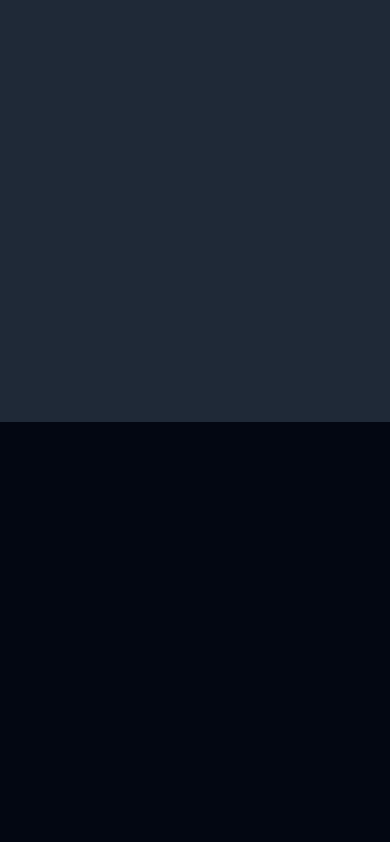
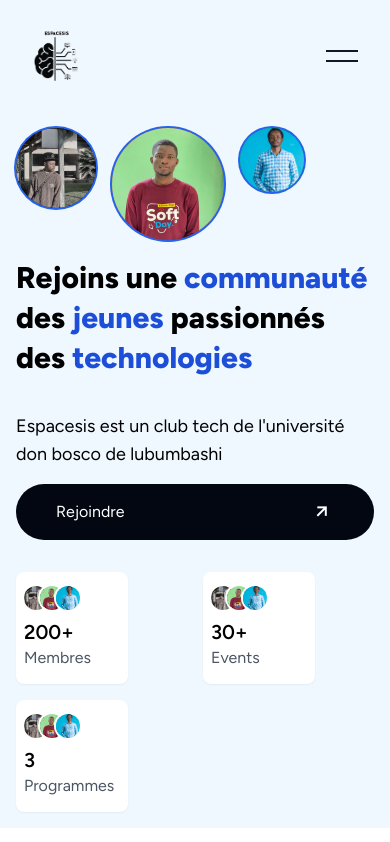
Before and after one commit to Likeur/espacesis, an Angular app: page /home in a window 390 px wide. Shown: the top 842 px of the page. Built offline with nearby package versions, Linux system fonts and the light colour scheme.

Commit message:
working on responsive

```diff
--- a/src/app/components/herosection/herosection.component.html
+++ b/src/app/components/herosection/herosection.component.html
@@ -1,22 +1,22 @@
-<section class="flex justify-center p-4 lg:p-0">
-    <div class="lg:w-[90vw] lg:h-[90vh] relative flex items-center">
-        <div class="flex flex-col">
+<section class="flex overflow-hidden justify-center p-4 lg:p-0">
+    <div class=" w-[95vw] lg:w-[90vw] lg:h-[90vh] relative flex flex-col-reverse lg:flex-row lg:items-center">
+        <div class="flex flex-col mt-5 lg:mt-0">
             <div class="text-3xl lg:text-6xl font-extrabold">
-                <div class="h-max overflow-hidden"><h2 class="herotext mb-1">Rejoins une <span class="text-blue-700">communauté</span></h2></div>
-                <div class="h-max overflow-hidden"><h2 class="herotext mb-1">des <span class="text-blue-700">jeunes</span> passionnés</h2></div>
-                <div class="h-max overflow-hidden"><h2 class="herotext mb-1">des <span class="text-blue-700">technologies</span></h2></div>
+                <div class="h-max overflow-hidden"><h2 class="herotex mb-1">Rejoins une <span class="text-blue-700">communauté</span></h2></div>
+                <div class="h-max overflow-hidden"><h2 class="herotex mb-1">des <span class="text-blue-700">jeunes</span> passionnés</h2></div>
+                <div class="h-max overflow-hidden"><h2 class="herotex mb-1">des <span class="text-blue-700">technologies</span></h2></div>
             </div>
-            <div class="mt-8 flex items-center justify-between">
+            <div class="mt-8 flex flex-col lg:flex-row lg:items-center justify-between">
                 <p class="lg:w-[50%] text-lg">
                     Espacesis est un club tech de l'université
                     don bosco de lubumbashi
                 </p>
-                <a href="" class="flex p-3 items-center group gap-2 px-10 rounded-full bg-gray-950 text-white">
+                <a href="" class="flex p-3 justify-between lg:justify-center items-center group gap-2 px-10 rounded-full bg-gray-950 text-white mt-4 lg:mt-0">
                     <span>Rejoindre</span>
                     <i class='bx bx-right-arrow-alt -rotate-45 group-hover:translate-x-2 duration-300 text-2xl'></i>
                 </a>
             </div>
-            <div  class="mt-8 flex items-center gap-4">
+            <div  class="mt-8 grid grid-cols-2 lg:grid-cols-3 gap-4">
                 <div class="bg-white shadow-sm h-28 w-28 flex flex-col items-start p-2 justify-center rounded-lg">
                     <div class="flex items-center">
                         <div class="w-6 h-6 rounded-full ring-2 ring-white overflow-hidden"><img src="../../../assets/images/like.jpg" class="w-full h-full object-cover" alt=""></div>
@@ -46,14 +46,14 @@
                 </div>
             </div>
         </div>
-        <div>
-            <div class="bg-gray-900 rounded-full ring-2 overflow-hidden ring-blue-600 h-20 w-20 absolute right-36 top-10">
+        <div class="flex gap-4">
+            <div class="bg-gray-900 rounded-full ring-2 overflow-hidden ring-blue-600 h-20 w-20 lg:absolute right-36 top-10">
                 <img src="../../../assets/images/like.jpg" class="h-full w-full object-cover" alt="">
             </div>
-            <div class="bg-red-600 rounded-full ring-2 overflow-hidden ring-blue-600 h-28 w-28 absolute right-0 top-[35%]">
+            <div class="bg-red-600 rounded-full ring-2 overflow-hidden ring-blue-600 h-28 w-28 lg:absolute right-0 top-[35%]">
                 <img src="../../../assets/images/mmc.jpg" class="h-full w-full object-cover" alt="">
             </div>
-            <div class="bg-green-600 rounded-full ring-2 overflow-hidden ring-blue-600 h-16 w-16 absolute right-52 top-[60%]">
+            <div class="bg-green-600 rounded-full ring-2 overflow-hidden ring-blue-600 h-16 w-16 lg:absolute right-52 top-[60%]">
                 <img src="../../../assets/images/glo.jpg" class="h-full w-full object-cover" alt="">
             </div>
         </div>
--- a/src/app/components/navbar/navbar.component.html
+++ b/src/app/components/navbar/navbar.component.html
@@ -1,20 +1,24 @@
-<nav class=" p-4 flex justify-center p-4 lg:p-0">
-    <section class="lg:w-[90vw] flex justify-between items-center">
-        <div class="flex items-center gap-2">
+<nav class=" p-4 flex justify-center lg:p-0">
+    <section class="w-full lg:w-[90vw] flex justify-between items-center">
+        <div class="flex items-center lg:gap-2">
             <div class="h-20 w-20 ">
                 <img src="../../../assets/images/espacesis.png" class=" w-full h-full object-cover" alt="">
             </div>
-            <h3 class="text-2xl font-light">Espacesis</h3>
+            <h3 class="text-2xl hidden lg:block font-light">Espacesis</h3>
         </div>
-        <ul class="flex items-center text-gray-900 gap-4 font-semibold">
+        <ul class="hidden lg:flex absolute lg:relative  flex-col lg:flex-row items-center text-gray-900 gap-4 font-semibold">
             <li><a routerLink="../home" routerLinkActive="text-blue-700" class="block hover:text-blue-700 duration-300">Acceuil</a></li>
             <li><a routerLink="../about" routerLinkActive="text-blue-700" class="block hover:text-blue-700 duration-300">A propos</a></li>
             <li><a routerLink="../blog" routerLinkActive="text-blue-700" class="block hover:text-blue-700 duration-300">Blog</a></li>
 
         </ul>
-        <a href="" class="flex p-3 items-center group gap-2 px-10 rounded-full bg-gray-950 text-white">
+        <a href="" class="hidden lg:flex p-3 items-center group gap-2 px-10 rounded-full bg-gray-950 text-white">
             <span>Rejoindre</span>
             <i class='bx bx-right-arrow-alt -rotate-45 group-hover:translate-x-2 duration-300 text-2xl'></i>
         </a>
+        <button class="mr-4 lg:hidden duration-300">
+            <div class="h-0.5 w-8 bg-gray-900"></div>
+            <div class="h-0.5 w-8 bg-gray-900 mt-2"></div>
+        </button>
     </section>
 </nav>
--- a/src/app/pages/home/home.component.html
+++ b/src/app/pages/home/home.component.html
@@ -1,5 +1,5 @@
 <main class="relative">
-    <div class="absolute z-50 h-screen w-screen flex justify-center items-center">
+    <div class="absolute z-50 h-screen w-screen  justify-center hidden items-center">
         <div>
             <div class="text-white text-4xl lg:text-6xl font-bold">
                 <div  class="overflow-hidden"><h2 class="reveal_text  text-center opacity-0" >Apprendre</h2></div>
@@ -8,9 +8,9 @@
             </div>
         </div>
     </div>
-    <div class="h-full wrapper_home w-full bg-gray-950 fixed z-40 overflow-hidden"></div>
-    <div class="h-full wrapper_home w-full bg-gray-800 fixed z-30 overflow-hidden"></div>
-    <div class="bg-blue-300/15 relative z-10">
+    <div class="h-full wrapper_home w-full bg-gray-950 fixed z-40 hidden overflow-hidden"></div>
+    <div class="h-full wrapper_home w-full bg-gray-800 fixed z-30 hidden overflow-hidden"></div>
+    <div class="bg-blue-300/15 relative z-10 h-max ">
       <app-navbar/>
       <app-herosection/>
     </div>
```
